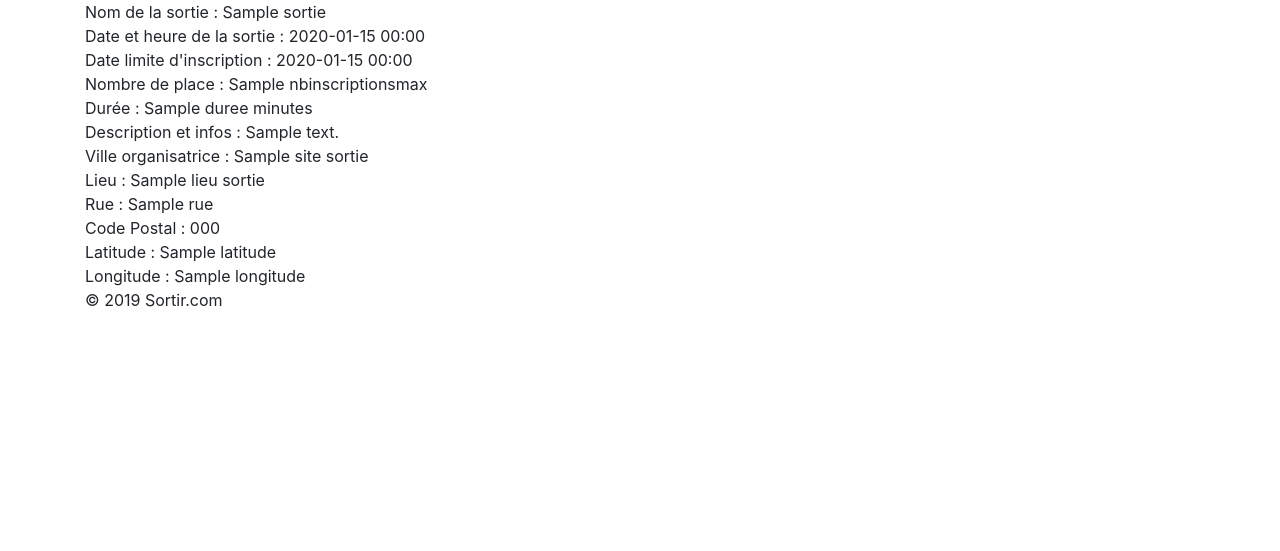
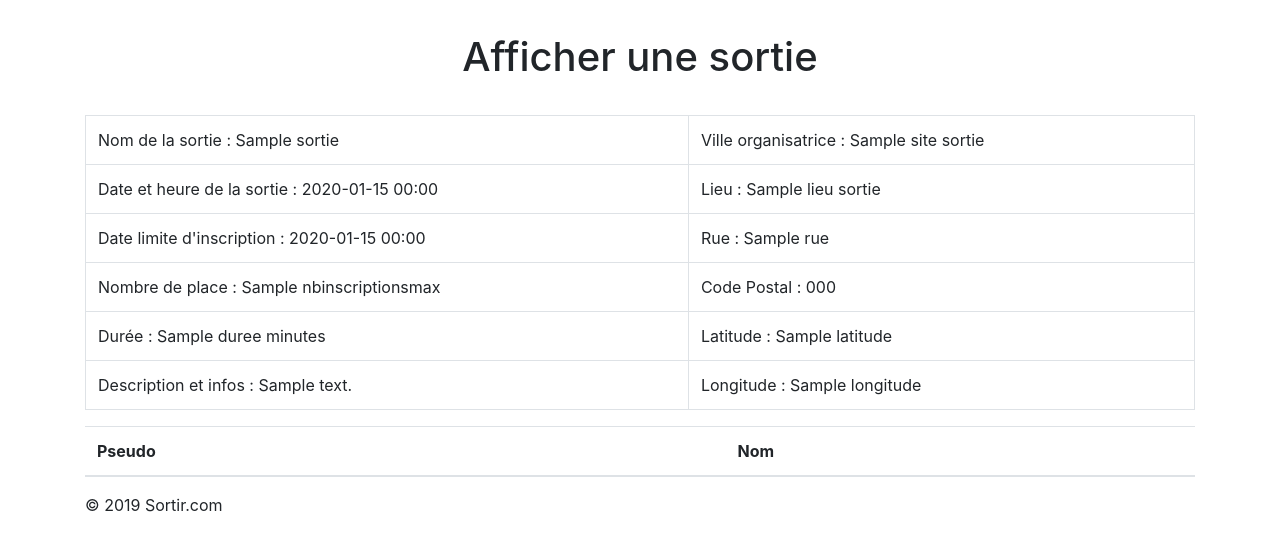
Before and after one commit to MonsieurNiark/ENI-Projet_symfony, a Symfony app: template templates/Sortie/detail.html.twig in a window 1280 px wide. Shown: the part 97-648 px from the top of the page. Run offline with Twig, Linux system fonts and the light colour scheme; the template is opened without the code that fills it: most values are stand-ins (such as "Sample title", 1, 10 or a date in 2020); data that the repository does not hold is empty; some libraries are stand-ins or nearby versions.

Commit message:
Ajout detail sortie + affichage des users incrits + redirection onclick user + correction template de base

```diff
--- a/templates/Sortie/detail.html.twig
+++ b/templates/Sortie/detail.html.twig
@@ -4,44 +4,71 @@
 
 {% block body %}
 
+    <p class="h1" style="text-align: center; margin: 3% 3% 3% 3%">Afficher une sortie</p>
 
-    <div>
-        Nom de la sortie : {{ sortie.nom }}
-    </div>
-    <div>
-        Date et heure de la sortie : {{ sortie.datedebut|date("Y-m-d H:i") }}
-    </div>
-    <div>
-        Date limite d'inscription : {{ sortie.datecloture|date("Y-m-d H:i") }}
-    </div>
-    <div>
-        Nombre de place : {{ sortie.nbinscriptionsmax }}
-    </div>
-    <div>
-        Durée : {{ sortie.duree }} minutes
-    </div>
-    <div>
-        Description et infos : {{ sortie.descriptioninfos }}
-    </div>
-    <div>
-        Ville organisatrice : {{ sortie.siteSortie.nomSite }}
-    </div>
-    <div>
-        Lieu : {{ sortie.lieuSortie.nomLieu }}
-    </div>
-    <div>
-        Rue : {{ sortie.lieuSortie.rue }}
-    </div>
-    <div>
-        Code Postal : {{ sortie.lieuSortie.villeLieu.codePostal }}
-    </div>
-    <div>
-        Latitude : {{ sortie.lieuSortie.latitude }}
-    </div>
-    <div>
-        Longitude : {{ sortie.lieuSortie.longitude }}
-    </div>
+    <table class="table table-bordered">
+
+        <tr>
+            <td>Nom de la sortie : {{ sortie.nom }}</td>
+            <td>Ville organisatrice : {{ sortie.siteSortie.nomSite }}</td>
+        </tr>
+        <tr>
+            <td>Date et heure de la sortie : {{ sortie.datedebut|date("Y-m-d H:i") }}</td>
+            <td>Lieu : {{ sortie.lieuSortie.nomLieu }}</td>
+        </tr>
+        <tr>
+            <td>Date limite d'inscription : {{ sortie.datecloture|date("Y-m-d H:i") }}</td>
+            <td>Rue : {{ sortie.lieuSortie.rue }}</td>
+        </tr>
+        <tr>
+            <td>Nombre de place : {{ sortie.nbinscriptionsmax }}</td>
+            <td>Code Postal : {{ sortie.lieuSortie.villeLieu.codePostal }}</td>
+        </tr>
+        <tr>
+            <td>Durée : {{ sortie.duree }} minutes</td>
+            <td>Latitude : {{ sortie.lieuSortie.latitude }}</td>
+        </tr>
+        <tr>
+            <td>Description et infos : {{ sortie.descriptioninfos }}</td>
+            <td>Longitude : {{ sortie.lieuSortie.longitude }}</td>
+        </tr>
+    </table>
+
+    <table class="table table-hover table-striped">
+        <thead>
+            <tr>
+                <th scope="col">Pseudo</th>
+                <th scope="col">Nom</th>
+            </tr>
+        </thead>
+        <tbody>
+            {% for inscriptions in inscriptions %}
+                <tr data-href="{{ path('login') }}">
+                    <td>
+                        {{ inscriptions.participantInscription.username }}
+                    </td>
+                    <td>
+                        {{ inscriptions.participantInscription.nom }} {{ inscriptions.participantInscription.prenom }}
+                    </td>
+                </tr>
+            {% endfor %}
+        </tbody>
+    </table>
+
+
 
 
 
 {% endblock %}
+{% block javascripts %}
+    <script>
+
+
+        $(document).ready(function(){
+            $('tr[data-href]').on("click", function() {
+                document.location = $(this).data('href');
+            });
+        });
+
+    </script>
+{% endblock %}
--- a/templates/base.html.twig
+++ b/templates/base.html.twig
@@ -43,9 +43,10 @@
         <footer>
             © {{ "now"|date("Y") }} Sortir.com
         </footer>
-        {% block javascripts %}{% endblock %}
+
         <script type="text/javascript" src="{{ asset('js/bootstrap.min.js') }}"></script>
         <script type="text/javascript" src="{{ asset('js/jquery-3.4.1.min.js') }}"></script>
+            {% block javascripts %}{% endblock %}
         </div>
     </body>
 </html>
```
Also changed, not shown: src/Controller/SortieController.php (+10 -1 lines).
